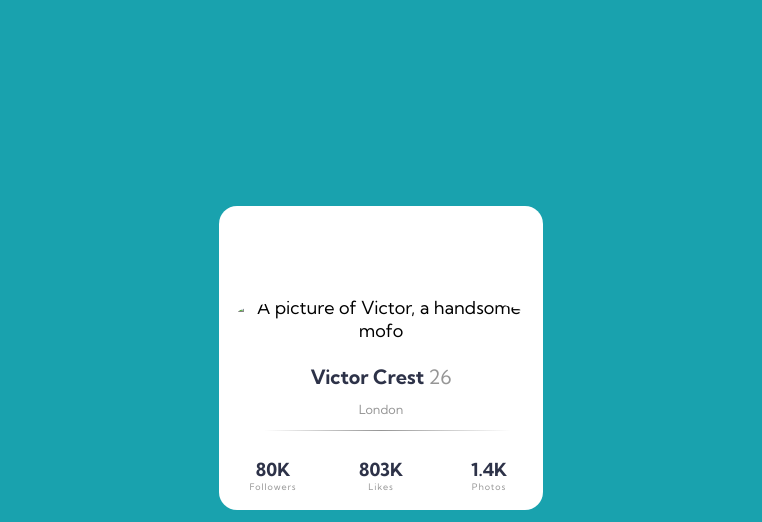
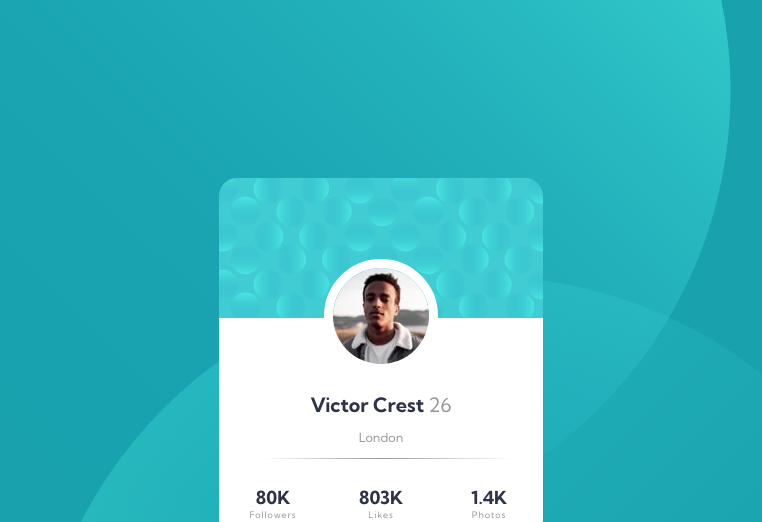
Before and after one commit to omarotxoa/profile-card-component, a plain HTML site: page index.html in a window 1280 px wide. Shown: the top 522 px of the page, without its empty margins (259-1021 px from the left). Drawn offline with Linux system fonts and the light colour scheme; the site is published under a folder, as on GitHub Pages, so addresses that start at the root find nothing.

Commit message:
Image URL updates

```diff
--- a/index.html
+++ b/index.html
@@ -10,7 +10,7 @@
 <body>
   <main>
     <div class="wrapper">
-      <img src="/images/image-victor.jpg" alt="A picture of Victor, a handsome mofo">
+      <img src="images/image-victor.jpg" alt="A picture of Victor, a handsome mofo">
 
       <h1>Victor Crest <span>26</span></h1>
       <p class="location">London</p>
--- a/styles.css
+++ b/styles.css
@@ -19,7 +19,7 @@ body {
     align-items: center;
     justify-content: center;
     height: 100vh;
-    background-image: url(/images/bg-pattern-top.svg), url(/images/bg-pattern-bottom.svg);
+    background-image: url(images/bg-pattern-top.svg), url(images/bg-pattern-bottom.svg);
     background-position: -8em -10em, calc(100% + 8em) calc(100% + 8em);
     background-repeat: no-repeat no-repeat;
     background-size: 20em;
@@ -28,7 +28,7 @@ body {
 main {
     background-color: white;
     width: 18em;
-    background-image: url(/images/bg-pattern-card.svg);
+    background-image: url(images/bg-pattern-card.svg);
     background-repeat: no-repeat;
     border-radius: 1em;
 }
```
